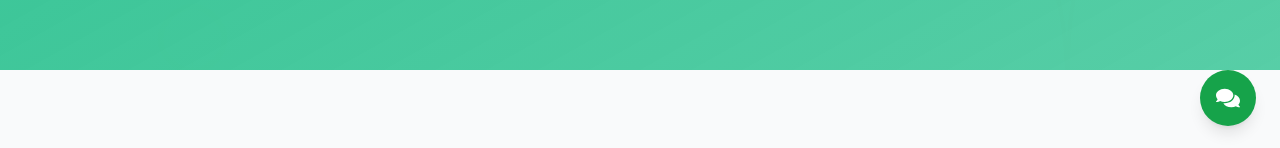
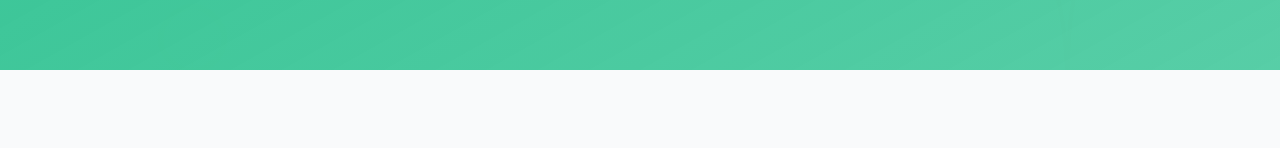
Before and after one commit to GentJa/vgn123, a React (Vite) app: page /en in a window 1280 px wide. Shown: the part 650-798 px from the top of the page. Built offline with nearby package versions, Linux system fonts and the light colour scheme.

Commit message:
removechatbot

```diff
--- a/src/App.jsx
+++ b/src/App.jsx
@@ -5,7 +5,7 @@ import { useTranslation } from 'react-i18next';
 
 import Navbar from './components/Navbar';
 import Footer from './components/Footer';
-import ChatBot from './components/ChatBot';
+
 import Home from './pages/Home';
 import Service from './pages/Service';
 import Services from './pages/Services';
@@ -218,7 +218,7 @@ function App() {
         </AnimatePresence>
       </main>
       <Footer />
-      <ChatBot />
+
     </div>
   );
 }
```
